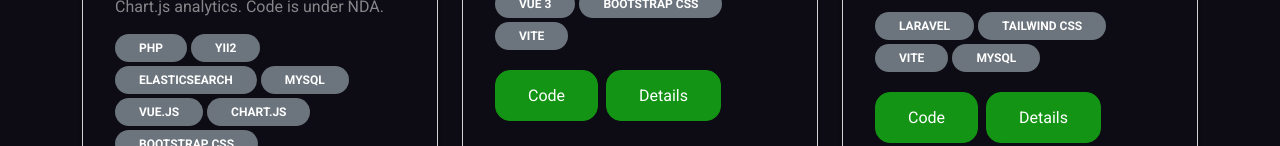
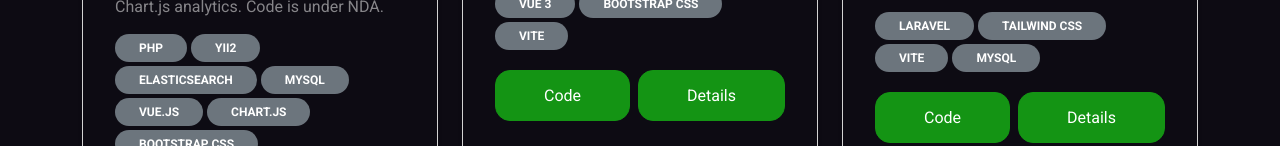
Before and after one commit to bogdanGR/portfolio, a Vue app: page /projects in a window 1280 px wide. Shown: the part 654-800 px from the top of the page. Built offline with nearby package versions, Linux system fonts and the light colour scheme.

Commit message:
add more padding on left/right to base button

```diff
--- a/src/components/ui/baseButton.vue
+++ b/src/components/ui/baseButton.vue
@@ -51,7 +51,7 @@ export default {
 button,
 a {
   text-decoration: none;
-  padding: 0.75rem 2rem;
+  padding: 0.75rem 3rem;
   font: inherit;
   background-color: var(--primary-color);
   border: 1px solid var(--primary-color);
```
